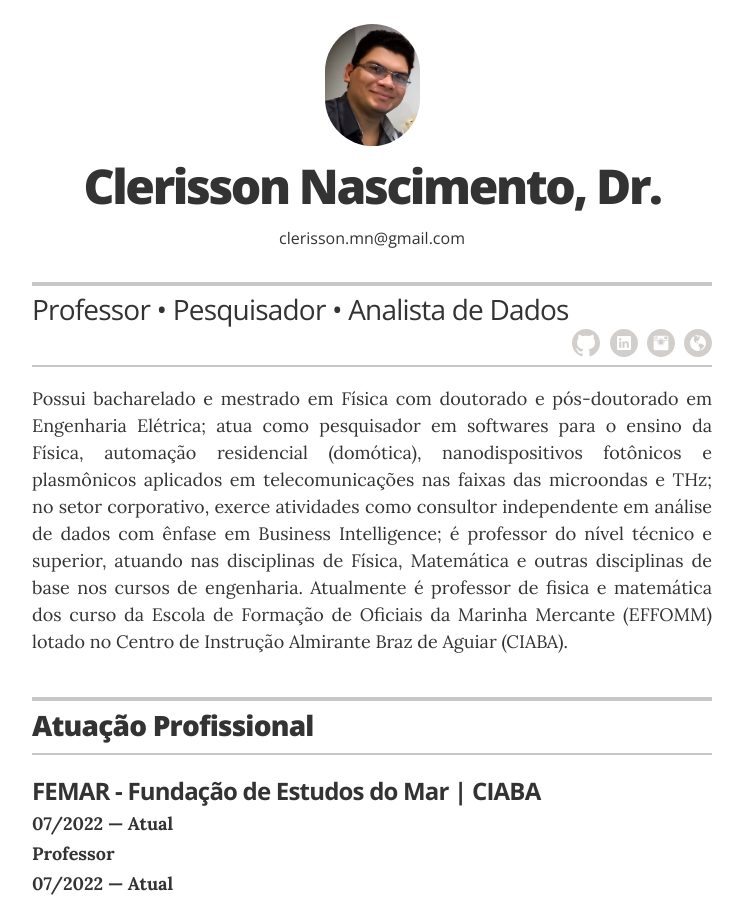
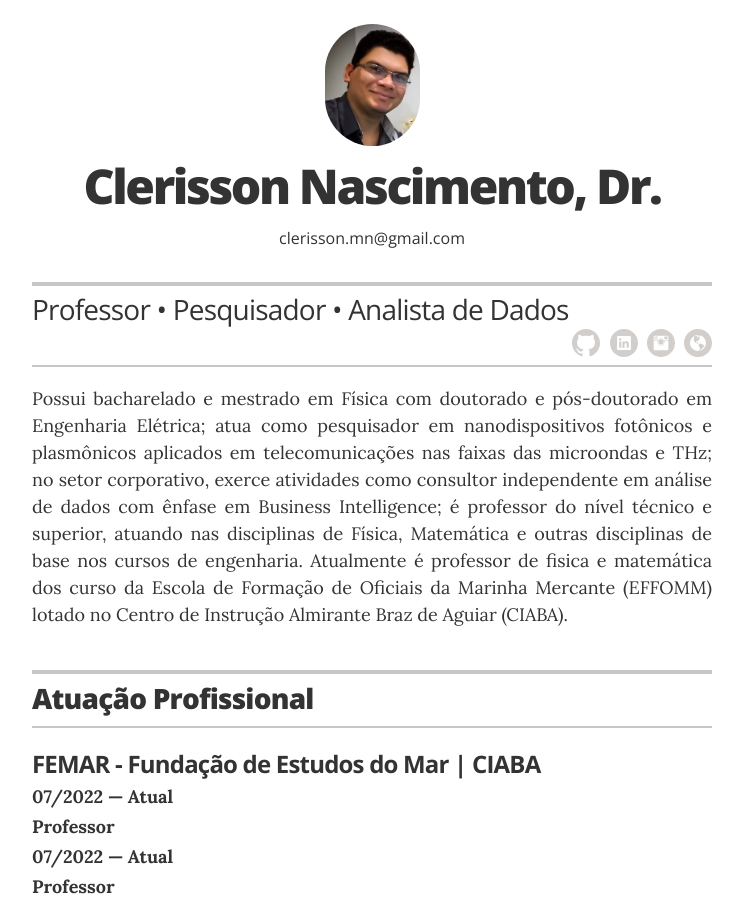
Before and after one commit to clerissonmn/cv, a Jekyll site: the page built from index.html, in a window 1280 px wide and 900 px high. Shown: the whole window, without its empty margins (268-1011 px from the left). Built offline with Jekyll 4.4.1, drawn with Linux system fonts in a browser that asks for light colours.

Commit message:
Update _config.yml

```diff
--- a/_config.yml
+++ b/_config.yml
@@ -23,7 +23,7 @@ resume_contact_address:         "742 Evergreen Terrace, Springfield"
 resume_header_contact_info:      "clerisson.mn@gmail.com"
 display_header_contact_info:    "true"
 
-resume_header_intro: "<p align=\"justify\">Possui bacharelado e mestrado em Física com doutorado e pós-doutorado em Engenharia Elétrica; atua como pesquisador em softwares para o ensino da Física, automação residencial (domótica), nanodispositivos fotônicos e plasmônicos aplicados em telecomunicações nas faixas das microondas e THz; no setor corporativo, exerce atividades como consultor independente em análise de dados com ênfase em Business Intelligence; é professor do nível técnico e superior, atuando nas disciplinas de Física, Matemática e outras disciplinas de base nos cursos de engenharia. Atualmente é professor de fisica  e matemática dos curso da Escola de Formação de Oficiais da Marinha Mercante (EFFOMM) lotado no Centro de Instrução Almirante Braz de Aguiar (CIABA).</p>"
+resume_header_intro: "<p align=\"justify\">Possui bacharelado e mestrado em Física com doutorado e pós-doutorado em Engenharia Elétrica; atua como pesquisador em nanodispositivos fotônicos e plasmônicos aplicados em telecomunicações nas faixas das microondas e THz; no setor corporativo, exerce atividades como consultor independente em análise de dados com ênfase em Business Intelligence; é professor do nível técnico e superior, atuando nas disciplinas de Física, Matemática e outras disciplinas de base nos cursos de engenharia. Atualmente é professor de fisica  e matemática dos curso da Escola de Formação de Oficiais da Marinha Mercante (EFFOMM) lotado no Centro de Instrução Almirante Braz de Aguiar (CIABA).</p>"
 
 # use "yes" to display the email contact button,
 # "no" to display an "I'm not looking for work" message,
```
